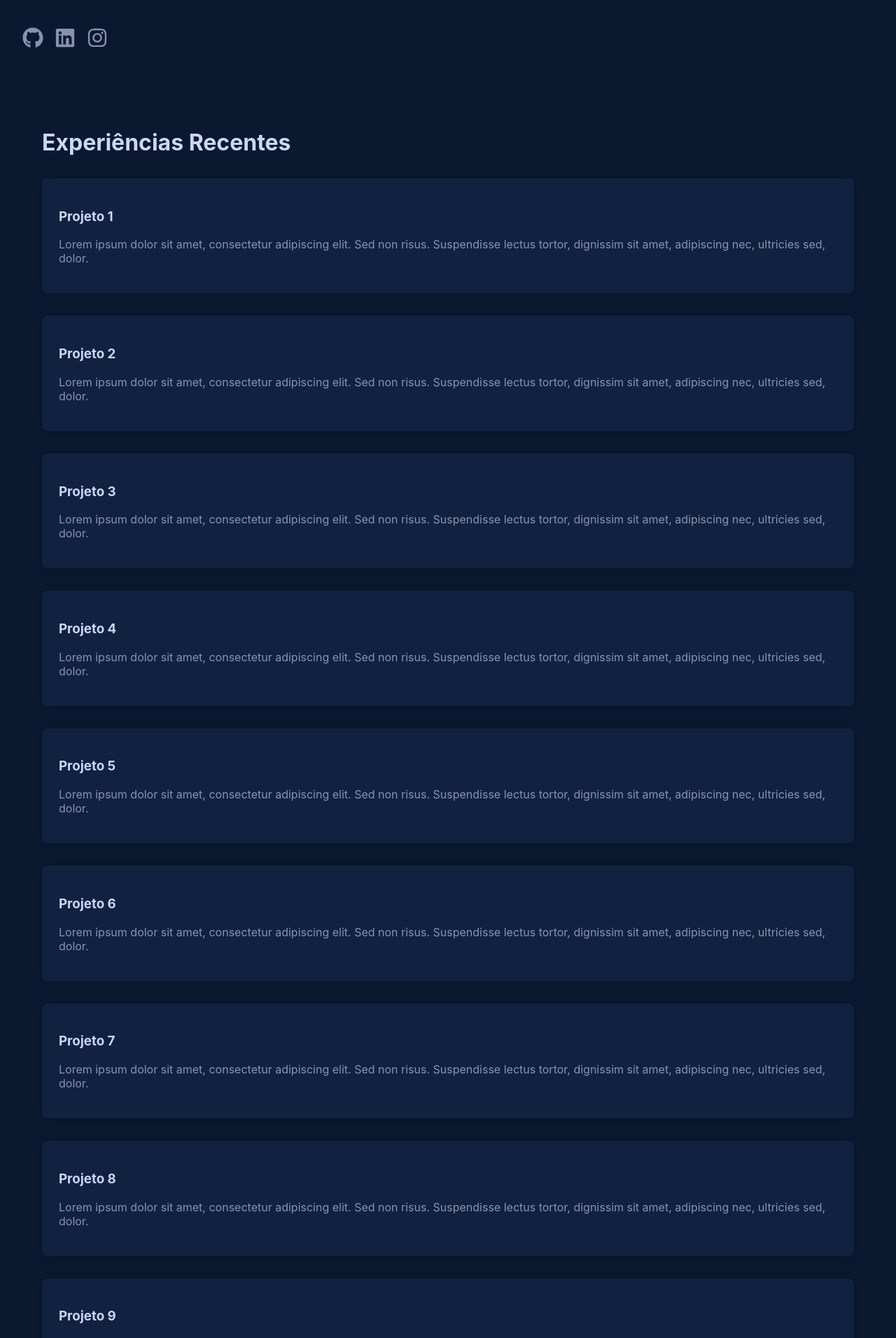
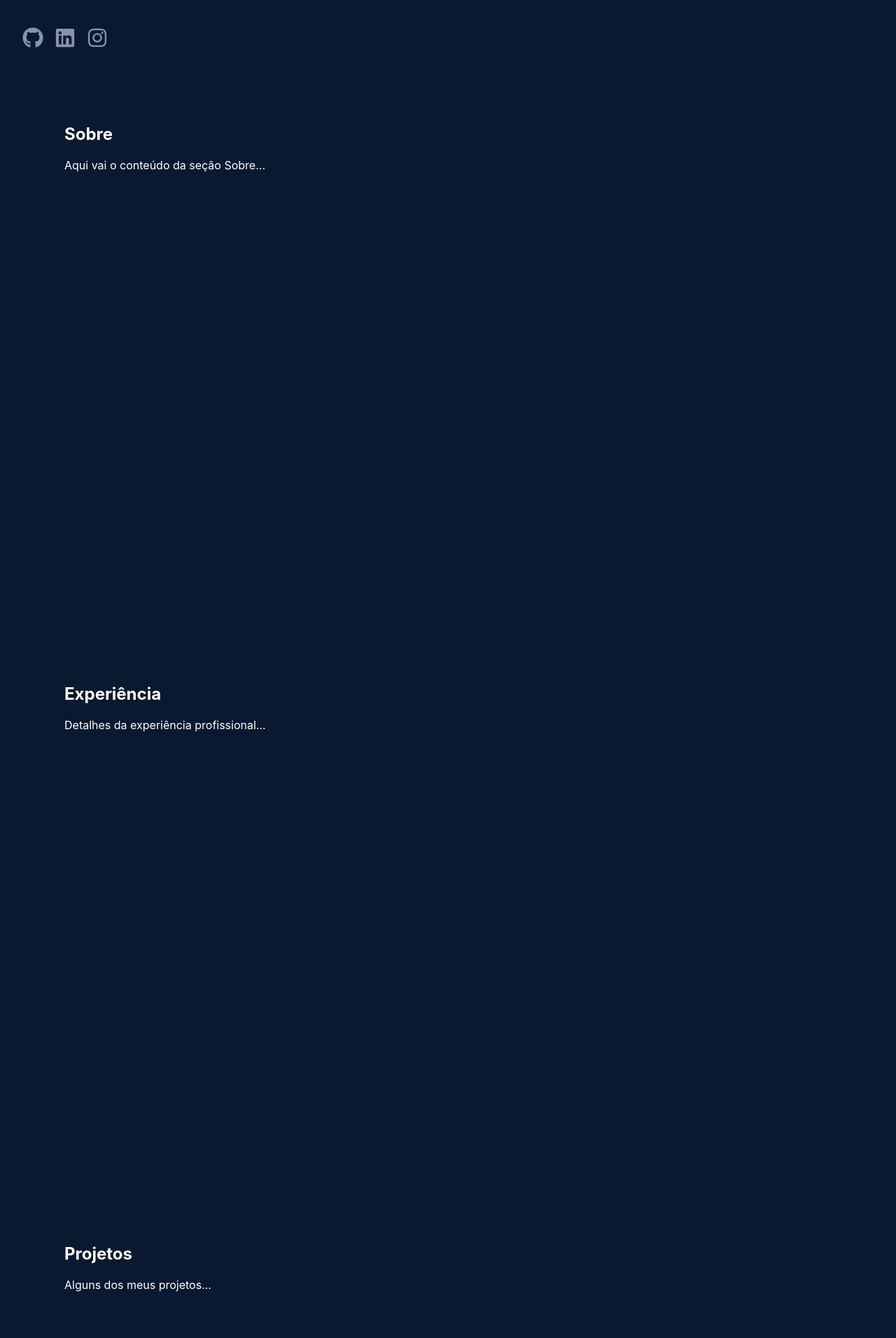
Before and after one commit to danielcoosta1/meu-portfolio, a React (Vite) app: page / in a window 1280 px wide. Shown: the part 187-2099 px from the top of the page at 70% size. Built offline with nearby package versions, Linux system fonts and the light colour scheme.

Commit message:
Adicionando sections testes no App

```diff
--- a/src/App.jsx
+++ b/src/App.jsx
@@ -1,11 +1,14 @@
-import Teste from "./components/ComponenteTeste/Teste";
 import Layout from "./components/Layout";
-
+import Sobre from "./sections/Sobre";
+import Experiencia from "./sections/Experiencia";
+import Projetos from "./sections/Projetos";
 
 function App() {
   return (
     <Layout>
-      <Teste/>
+      <Sobre />
+      <Experiencia />
+      <Projetos />
     </Layout>
   );
 }
--- a/src/components/SideBar/index.jsx
+++ b/src/components/SideBar/index.jsx
@@ -12,6 +12,11 @@ import {
 import { FaGithub, FaLinkedin, FaInstagram } from "react-icons/fa";
 
 function Sidebar() {
+  const navItems = [
+    { label: "Sobre", href: "#sobre" },
+    { label: "Experiência", href: "#experiencia" },
+    { label: "Projetos", href: "#projetos" },
+  ];
   return (
     <SidebarContainer>
       <div>
@@ -19,32 +24,33 @@ function Sidebar() {
         <Subtitle>Desenvolvedor Front-End</Subtitle>
 
         <NavList>
-          {[
-            { label: "Sobre", href: "#sobre" },
-            { label: "Experiência", href: "#experiencia" },
-            { label: "Projetos", href: "#projetos" },
-          ].map((item) => (
+          {navItems.map((item, index) => (
             <NavItem
               key={item.href}
               href={item.href}
+              initial={{ opacity: 0, x: -20 }}
+              animate={{ opacity: 1, x: 0 }}
+              transition={{
+                delay: index * 0.1,
+                duration: 0.4,
+                ease: "easeOut",
+              }}
               whileHover="hover"
-              initial="rest"
-              animate="rest"
-              variants={{}} // necessário para framer
+              variants={{}} // necessário para repassar aos filhos
             >
               <NavItemLine
                 variants={{
                   rest: { width: 10 },
                   hover: { width: 20 },
                 }}
-                transition={{ type: "spring", stiffness: 300 }}
+                transition={{ duration: 0.3 }}
               />
               <NavItemContent
                 variants={{
                   rest: { scale: 1, color: "#8892b0" },
                   hover: { scale: 1.05, color: "#64ffda" },
                 }}
-                transition={{ type: "spring", stiffness: 300 }}
+                transition={{ duration: 0.3 }}
               >
                 {item.label}
               </NavItemContent>
--- /dev/null
+++ b/src/sections/Experiencia/index.jsx
@@ -0,0 +1,10 @@
+const Experiencia = () => {
+  return (
+    <section id="experiencia" style={{ height: "100vh", padding: "2rem" }}>
+      <h1>Experiência</h1>
+      <p>Detalhes da experiência profissional...</p>
+    </section>
+  );
+};
+
+export default Experiencia;
--- /dev/null
+++ b/src/sections/Projetos/index.jsx
@@ -0,0 +1,10 @@
+const Projetos = () => {
+  return (
+    <section id="projetos" style={{ height: "100vh", padding: "2rem" }}>
+      <h1>Projetos</h1>
+      <p>Alguns dos meus projetos...</p>
+    </section>
+  );
+};
+
+export default Projetos;
--- /dev/null
+++ b/src/sections/Sobre/index.jsx
@@ -0,0 +1,10 @@
+const Sobre = () => {
+  return (
+    <section id="sobre" style={{ height: "100vh", padding: "2rem" }}>
+      <h1>Sobre</h1>
+      <p>Aqui vai o conteúdo da seção Sobre...</p>
+    </section>
+  );
+};
+
+export default Sobre;
```
